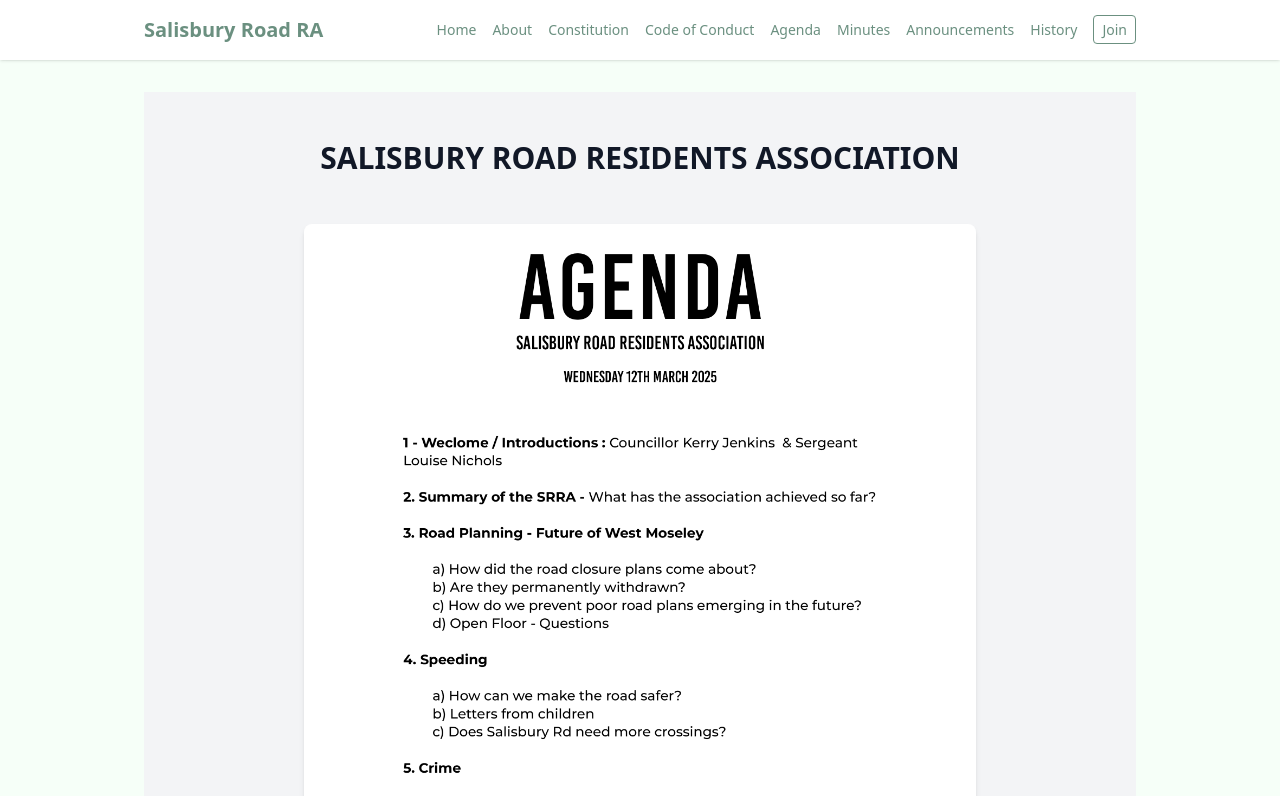
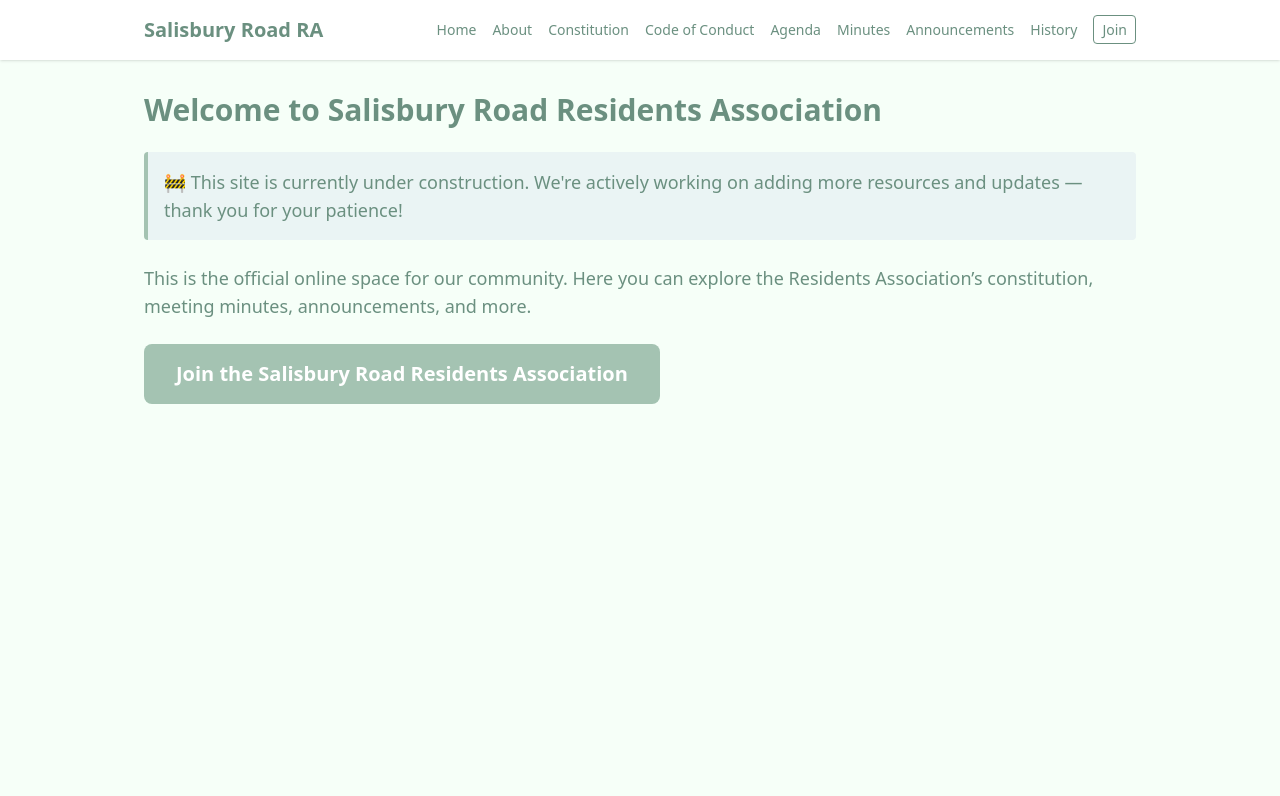
Before and after one commit to veepgoose/srra, a Next.js app in the folder srrawebsite/: page / in a window 1280 px wide. Shown: the top 796 px of the page. Built offline with nearby package versions, Linux system fonts and the light colour scheme.

Commit message:
Updated landing page with under construction message and button linking to the sign up form

```diff
--- a/srrawebsite/src/app/about/page.js
+++ b/srrawebsite/src/app/about/page.js
@@ -0,0 +1,8 @@
+export default function About() {
+    return (
+      <div>
+        <h2 className="text-2xl font-semibold mb-4">About the RA</h2>
+        <p>The Salisbury Road Residents Association supports residents by representing local concerns and promoting a connected community.</p>
+      </div>
+    );
+  }
--- a/srrawebsite/src/app/agenda/page.js
+++ b/srrawebsite/src/app/agenda/page.js
@@ -0,0 +1,8 @@
+export default function Agenda() {
+    return (
+      <div>
+        <h2 className="text-2xl font-semibold mb-4">Upcoming Meeting Agenda</h2>
+        <p>Details of future meetings and discussion points will be listed here.</p>
+      </div>
+    );
+  }
--- a/srrawebsite/src/app/announcements/page.js
+++ b/srrawebsite/src/app/announcements/page.js
@@ -0,0 +1,8 @@
+export default function Announcements() {
+    return (
+      <div>
+        <h2 className="text-2xl font-semibold mb-4">Announcements</h2>
+        <p>Community updates, notices about road works, events, and other important information will be posted here.</p>
+      </div>
+    );
+  }
--- a/srrawebsite/src/app/code-of-conduct/page.js
+++ b/srrawebsite/src/app/code-of-conduct/page.js
@@ -0,0 +1,8 @@
+export default function CodeOfConduct() {
+    return (
+      <div>
+        <h2 className="text-2xl font-semibold mb-4">Code of Conduct</h2>
+        <p>This page will outline our expectations for respectful communication and behaviour in community spaces and meetings.</p>
+      </div>
+    );
+  }
--- a/srrawebsite/src/app/constitution/page.js
+++ b/srrawebsite/src/app/constitution/page.js
@@ -0,0 +1,8 @@
+export default function Constitution() {
+    return (
+      <div>
+        <h2 className="text-2xl font-semibold mb-4">Constitution</h2>
+        <p>Our constitution outlines how the RA operates and supports residents. Full document will be available here.</p>
+      </div>
+    );
+  }
--- a/srrawebsite/src/app/history/page.js
+++ b/srrawebsite/src/app/history/page.js
@@ -0,0 +1,8 @@
+export default function History() {
+    return (
+      <div>
+        <h2 className="text-2xl font-semibold mb-4">History of Salisbury Road</h2>
+        <p>We’ll share stories, facts, and heritage about Salisbury Road and the surrounding area here.</p>
+      </div>
+    );
+  }
--- a/srrawebsite/src/app/minutes/page.js
+++ b/srrawebsite/src/app/minutes/page.js
@@ -0,0 +1,8 @@
+export default function Minutes() {
+    return (
+      <div>
+        <h2 className="text-2xl font-semibold mb-4">Meeting Minutes</h2>
+        <p>Past meeting summaries and downloadable minutes will be available here.</p>
+      </div>
+    );
+  }
--- a/srrawebsite/src/app/page.js
+++ b/srrawebsite/src/app/page.js
@@ -1,38 +1,28 @@
-import Image from 'next/image';
-
 export default function Home() {
   return (
+    <div className="space-y-6">
+      <h2 className="text-3xl font-bold">Welcome to Salisbury Road Residents Association</h2>
 
-      <div className="min-h-screen bg-gray-100 text-gray-900 flex flex-col items-center p-6">
-        {/* Header */}
-        <title>Salisbury Road Residents Association</title>
-        <header className="w-full text-center py-6">
-          <h1 className="text-3xl font-bold">SALISBURY ROAD RESIDENTS ASSOCIATION</h1>
-        </header>
-
-        {/* Leaflet Image */}
-        <div className="w-full max-w-2xl my-6">
-          <Image
-            src="/ResidentsAssociationAgenda.png"
-            alt="Salisbury Road Residents Association Agenda"
-            width={800}
-            height={600}
-            className="w-full h-auto rounded-lg shadow-md"
-          />
+      <div className="p-4 bg-mist border-l-4 border-sage rounded">
+        <p className="text-leaf text-lg">
+          🚧 This site is currently under construction. We're actively working on adding more resources and updates — thank you for your patience!
+        </p>
       </div>
 
-        {/* Links */}
+      <p className="text-lg">
+        This is the official online space for our community. Here you can explore the Residents Association’s constitution, meeting minutes, announcements, and more.
+      </p>
 
-
+      <div>
         <a
           href="https://forms.gle/v4RNGLDDaucGiT9t9"
           target="_blank"
           rel="noopener noreferrer"
-            className="px-6 py-3 text-center bg-green-600 text-white rounded-lg text-lg font-semibold hover:bg-green-700 transition"
+          className="inline-block px-8 py-4 bg-sage text-white text-xl rounded-lg font-semibold hover:bg-leaf transition"
         >
-            Join Salisbury Road Residents Association
+          Join the Salisbury Road Residents Association
         </a>
       </div>
-
+    </div>
   );
 }
```
Lines whose indentation alone changed are shown as unchanged.
